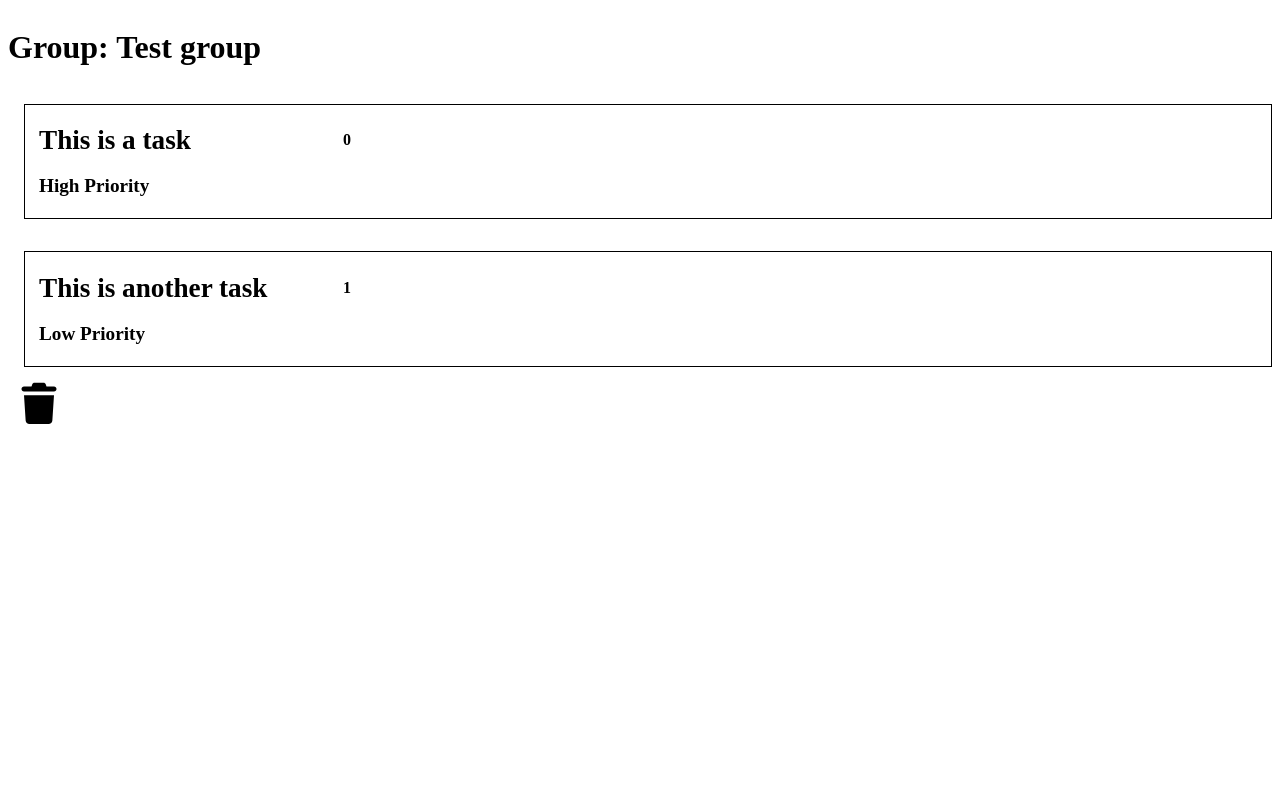
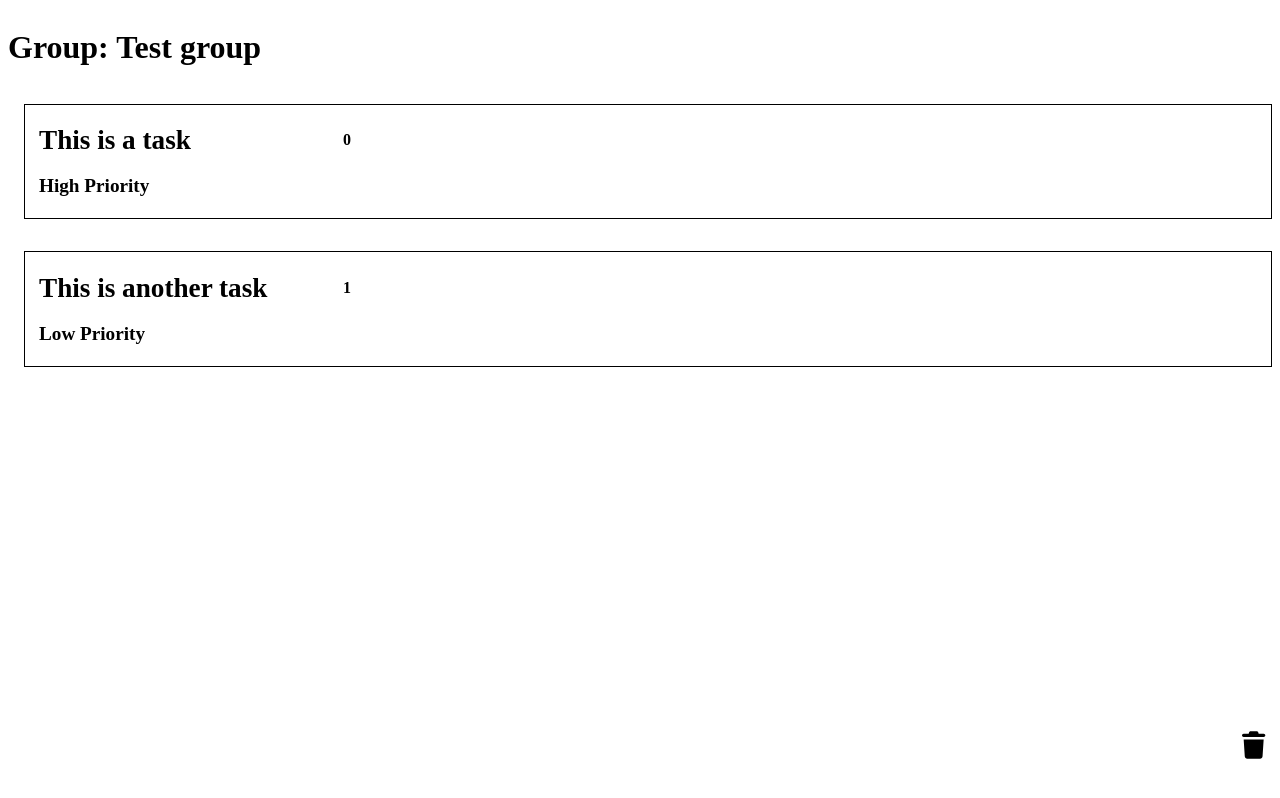
Before and after one commit to keckamreck/backendbanditen, a Next.js app: page /archive/1 in a window 1280 px wide. Built offline with nearby package versions, Linux system fonts and the light colour scheme.

Commit message:
Button component changed

```diff
--- a/src/app/_components/button.module.css
+++ b/src/app/_components/button.module.css
@@ -2,3 +2,11 @@
   border: 0;
   background: none;
 }
+
+.buttonDelete {
+  border: 0;
+  background: none;
+  position: fixed;
+  right: 4px;
+  bottom: 40px;
+}
--- a/src/app/_components/button.tsx
+++ b/src/app/_components/button.tsx
@@ -9,8 +9,8 @@ type ButtonProps = ButtonHTMLAttributes<HTMLButtonElement>;
 
 export function DeleteButton(props: ButtonProps) {
   return (
-    <button id="delete-button" type="button" onClick={props.onClick} className={styles.button}>
-      <FontAwesomeIcon size="3x" icon={faTrash}/>
+    <button id="delete-button" type="button" onClick={props.onClick} className={styles.buttonDelete}>
+      <FontAwesomeIcon size="2x" icon={faTrash}/>
     </button>
   );
 }
```
